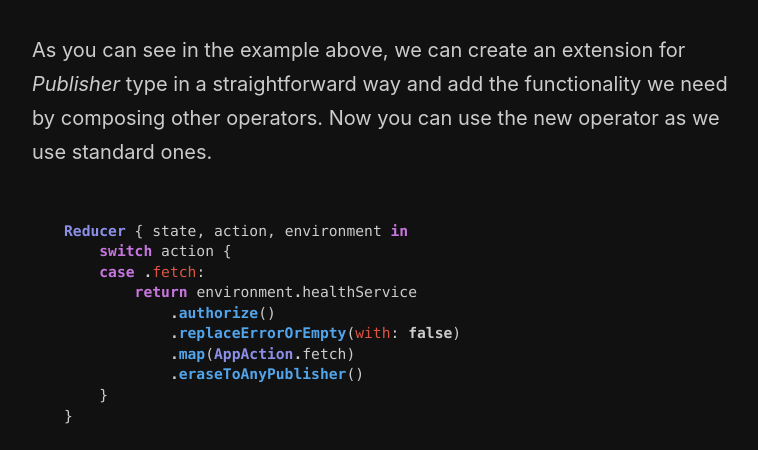
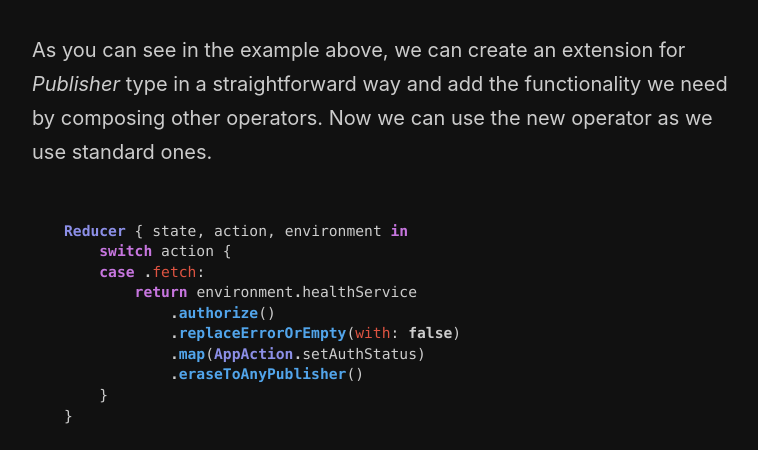
Before and after one commit to mecid/mecid.github.io, a Jekyll site: the page built from _posts/2021-04-28-building-custom-combine-operators-in-swift.md, in a window 1280 px wide and 900 px high, scrolled down 942 px. Shown: the part 188-638 px from the top of the window, without its empty margins (258-1016 px from the left). Built offline with Jekyll 4.4.1, drawn with Linux system fonts in a browser that asks for light colours.

Commit message:
Small improvements in custom combine operators post

````diff
--- a/_posts/2021-04-28-building-custom-combine-operators-in-swift.md
+++ b/_posts/2021-04-28-building-custom-combine-operators-in-swift.md
@@ -25,7 +25,7 @@ extension Publisher {
 }
 ```
 
-As you can see in the example above, we can create an extension for *Publisher* type in a straightforward way and add the functionality we need by composing other operators. Now you can use the new operator as we use standard ones.
+As you can see in the example above, we can create an extension for *Publisher* type in a straightforward way and add the functionality we need by composing other operators. Now we can use the new operator as we use standard ones.
 
 ```swift
 Reducer { state, action, environment in
@@ -34,7 +34,7 @@ Reducer { state, action, environment in
         return environment.healthService
             .authorize()
             .replaceErrorOrEmpty(with: false)
-            .map(AppAction.fetch)
+            .map(AppAction.setAuthStatus)
             .eraseToAnyPublisher()
     }
 }
````
